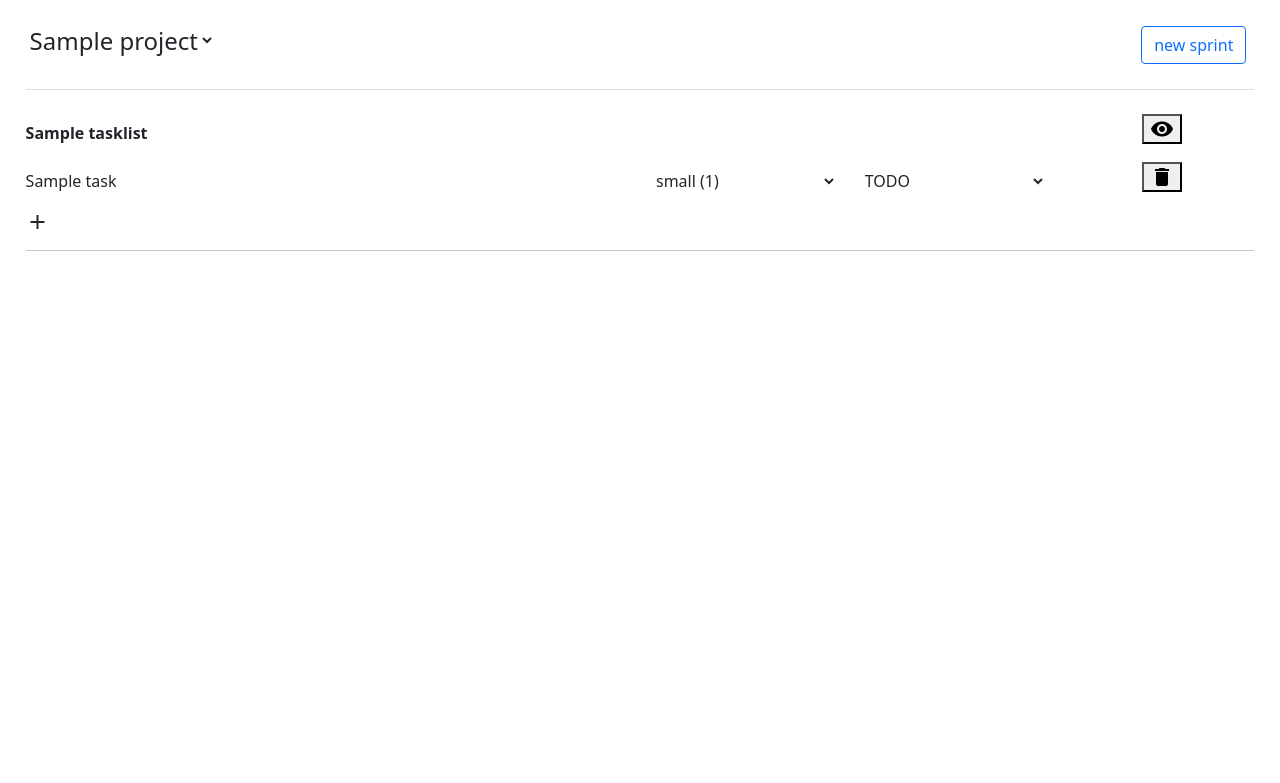
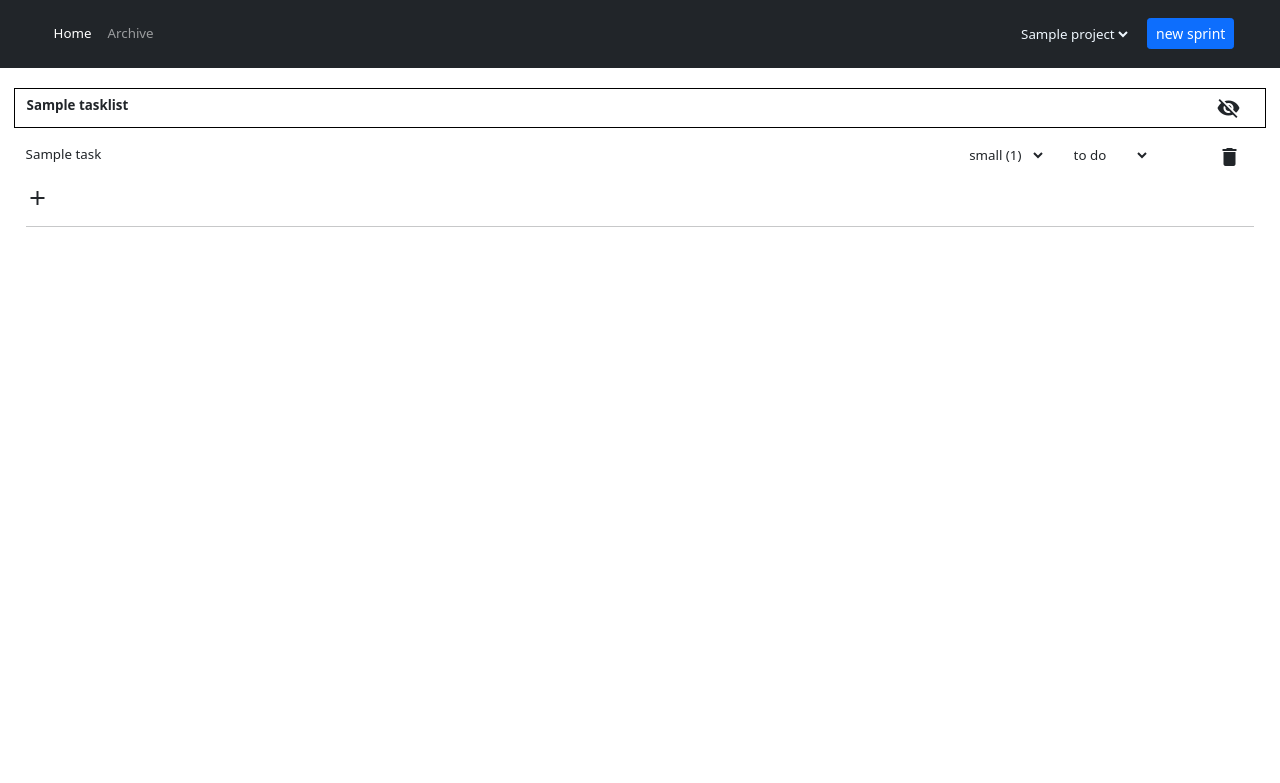
Before and after one commit to filipemtz/pmtoolv2, a Django app: page /scrum/ in a window 1280 px wide. Shown: the top 783 px of the page. Run offline with Django 4.2, Linux system fonts and the light colour scheme; tables that the repository leaves empty hold one stand-in row (values such as "Sample post"); some libraries are stand-ins or nearby versions.

Commit message:
improvements on UI

```diff
--- a/scrum/models.py
+++ b/scrum/models.py
@@ -29,10 +29,10 @@ class TaskWorkload(models.TextChoices):
 
 
 class TaskStatus(models.TextChoices):
-    TODO = 'TD', _('TODO')
-    IN_PROGRESS = 'IP', _('IN PROGRESS')
-    IN_REVIEW = 'RV', _('IN REVIEW')
-    DONE = 'DO', _('DONE')
+    TODO = 'TD', _('to do')
+    IN_PROGRESS = 'IP', _('in progress')
+    IN_REVIEW = 'RV', _('in review')
+    DONE = 'DO', _('done')
 
 
 class TaskList(models.Model):
--- a/scrum/static/scrum/css/scrum.css
+++ b/scrum/static/scrum/css/scrum.css
@@ -11,10 +11,26 @@
     margin-right: 2%;
 }
 
-#error {
-    display: inline-block;
-    width: 100%;
-    background-color: "red";
+.navbar-toggler-icon {
+    font-size: 0.5em;
+}
+
+select,
+input,
+body {
+    font-size: 10pt;
+}
+
+.task-list-editor {
+    border: 1px solid #000;
+}
+
+.task-list-buttons,
+.task-buttons {
+    text-align: right;
+}
+
+#project {
     color: aliceblue;
 }
 
--- a/scrum/templates/scrum/backlog.html
+++ b/scrum/templates/scrum/backlog.html
@@ -1,18 +1,17 @@
 <div class="task-list-container" id="task_list_{{ task_list.id }}">
 
     <div class="task-list-editor row row-cols-auto">
-        <div class="col-5">
+        <div class="col-11">
             <input class='form-control-plaintext task-list-name' type="text" name="name" id="name"
                 value="{{ task_list.name }}"
                 onkeypress="if (event.which == 13) update_task_list({{ task_list.id }}, false);" />
         </div>
-        <div class="col-5 center"></div>
-        <div class="task-list-buttons col-2 center">
-            <button onclick="update_task_list({{ task_list.id }}, true);" title="archive task list">
+        <div class="task-list-buttons col-1 center">
+            <button class="btn" onclick="update_task_list({{ task_list.id }}, true);" title="archive task list">
                 {% if task_list.archived %}
+                <i class='material-icons tiny'>visibility</i>
+                {% else %}
                 <i class='material-icons tiny'>visibility_off</i>
-                {% else %}
-                <i class='material-icons tiny'>visibility</i>
                 {% endif%}
             </button>
         </div>
--- a/scrum/templates/scrum/index.html
+++ b/scrum/templates/scrum/index.html
@@ -31,25 +31,35 @@
 <body>
     <div id='error'></div>
 
+    <nav class="navbar navbar-dark bg-dark navbar-expand-lg">
+        <div class="main-content container-fluid">
+            <button class="navbar-toggler" type="button" data-bs-toggle="collapse" data-bs-target=".navbar-collapse"
+                aria-controls="navbarSupportedContent" aria-expanded="false" aria-label="Toggle navigation">
+                <span class="navbar-toggler-icon"></span>
+            </button>
+            <div class="collapse navbar-collapse d-flex">
+                <div class="p-2 flex-grow-1">
+                    <ul class="navbar-nav">
+                        <li class="nav-text">
+                            <a class="nav-link active" href="#">Home</a>
+                        </li>
+                        <li class="nav-text">
+                            <a class="nav-link" href="#"
+                                onclick="page_alert('not implemented yet', INFO_CLASS, fadeOutTime=2);">Archive</a>
+                        </li>
+                    </ul>
+                </div>
+                <div class="p-2 project_selector">{{ project_selector }}</div>
+                <div class="p-2">
+                    <button type="button" class="btn btn-sm btn-primary"
+                        onclick='append_new_empty_task_list({{ project.id }})'>new
+                        sprint</button>
+                </div>
+            </div>
+        </div>
+    </nav>
+
     <br>
-
-    <div class="main-content">
-        <header
-            class="d-flex flex-wrap align-items-center justify-content-center justify-content-md-between py-3 mb-4 border-bottom">
-            <div class="d-flex align-items-center col-md-3 mb-2 mb-md-0 text-dark text-decoration-none">
-                <h4>{{ project_selector }}</h4>
-            </div>
-
-            <ul class="nav col-12 col-md-auto mb-2 justify-content-center mb-md-0">
-            </ul>
-
-            <div class="col-md-3 text-end">
-                <button type="button" class="btn btn-outline-primary me-2"
-                    onclick='append_new_empty_task_list({{ project.id }})'>new
-                    sprint</button>
-            </div>
-        </header>
-    </div>
 
     <div class="main-content" id="task_lists">
         {% for task_list_html in task_lists_html %}
--- a/scrum/templates/scrum/task.html
+++ b/scrum/templates/scrum/task.html
@@ -1,15 +1,15 @@
 <div class="task-view row row-cols-auto sortable draggable" id="task_{{ task.id }}">
-    <div class="task-name col-6">
+    <div class="task-name col-9">
         <input class='form-control-plaintext' type="text" name="name" id="name" style="width:100%;"
             value="{{ task.name }}" onkeypress="if (event.which == 13) save_task({{ task.id }});" />
     </div>
-    <div class="task-workload col-2 center">
+    <div class="task-workload col-1 center">
         {{ workload_selector_html }}
     </div>
-    <div class="task-status col-2 center">
+    <div class="task-status col-1 center">
         {{ status_selector_html }}
     </div>
-    <div class="task-buttons col-2 center">
-        <button onclick="delete_task({{ task.id }});"><i class='material-icons tiny'>delete</i></button>
+    <div class="task-buttons col-1 center">
+        <button class="btn" onclick="delete_task({{ task.id }});"><i class='material-icons tiny'>delete</i></button>
     </div>
 </div>
--- a/scrum/views.py
+++ b/scrum/views.py
@@ -3,7 +3,7 @@ from django.contrib.auth.models import User
 from django.utils import timezone
 from .models import Project, Task, TaskList, TaskStatus, TaskWorkload
 from django.views import View
-from django.http import HttpResponse
+from django.http import HttpResponse, HttpResponseNotFound
 from django.template import loader
 from django.shortcuts import get_object_or_404, render
 from typing import Dict, List
@@ -47,7 +47,7 @@ def project_selector(selected_value: int = -1):
     all_objs = Project.objects.all()
     options = [{'name': o.name, 'value': o.id,
                 'selected': selected_value == o.id} for o in all_objs]
-    onselect_event = "page_alert('multiproject is not implemented yet.', INFO_CLASS, fadeOutTime = 2);"
+    onselect_event = "page_alert('multiproject is not implemented yet', INFO_CLASS, fadeOutTime = 2);"
     return render_selector(options, name='project', id='project', onselect_event=onselect_event)
 
 
@@ -115,6 +115,9 @@ def extract_int_id(html_id):
 
 
 def update_priorities(request):
+    if 'task_list_id' not in request.POST:
+        return HttpResponseNotFound()
+
     task_list_id = request.POST['task_list_id']
     task_list_id = extract_int_id(task_list_id)
     task_list = TaskList.objects.get(id=task_list_id)
```
Also changed, not shown: scrum/templates/scrum/sprint.html (+6 -7 lines).
